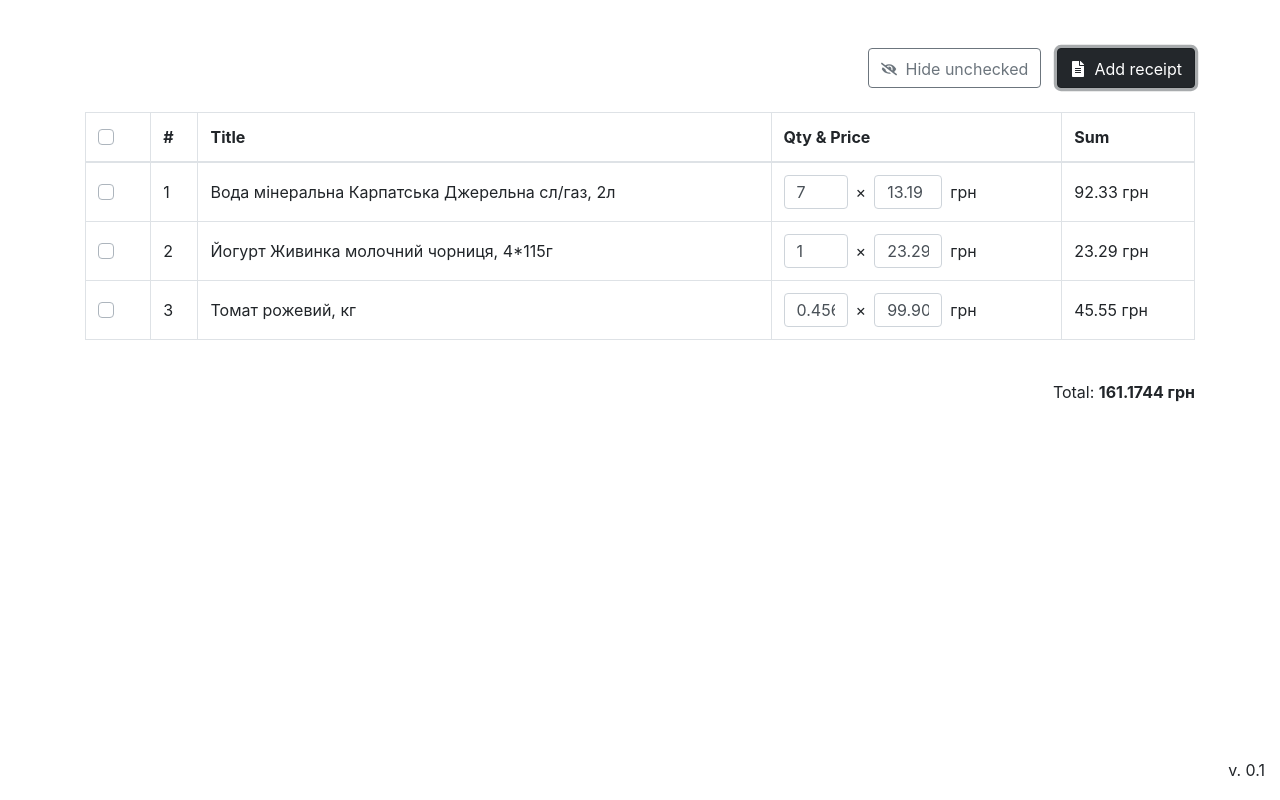
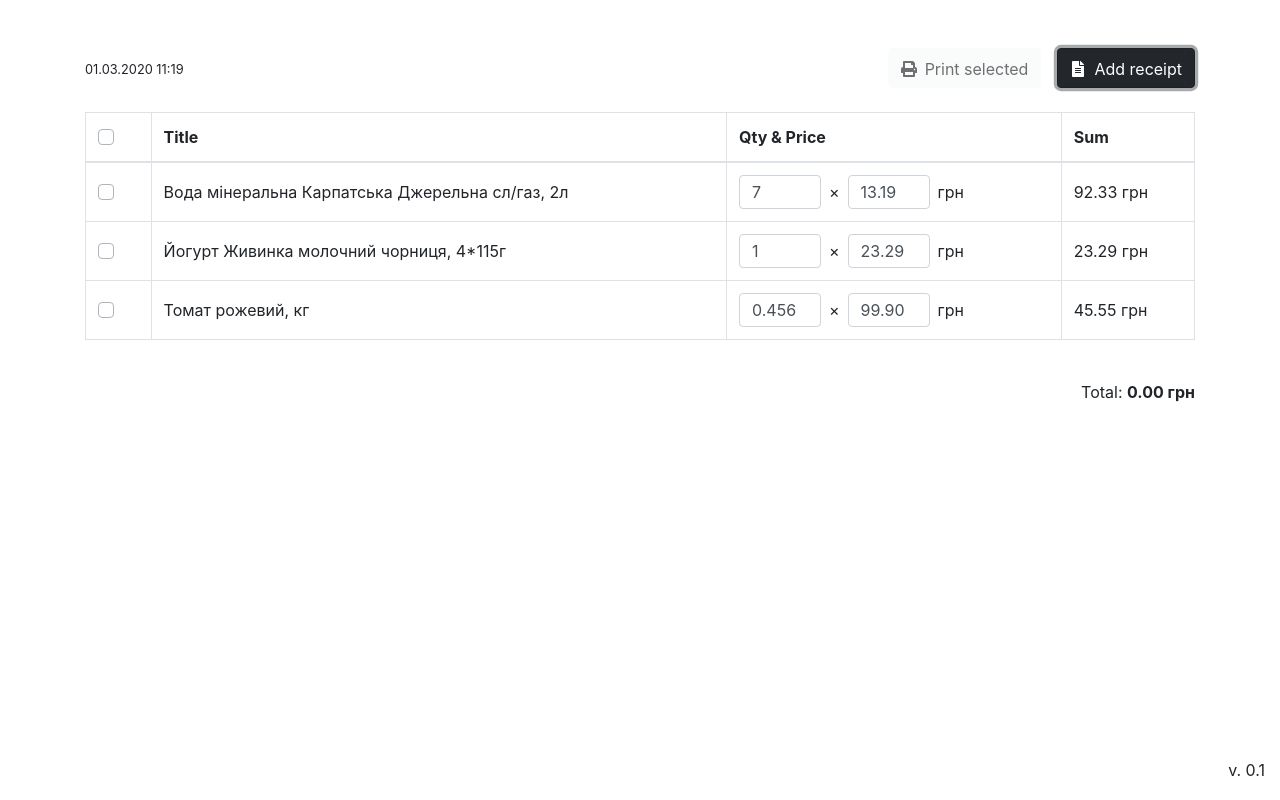
Before and after one commit to svyatik/betty-the-receipt-checker, a React app: page / in a window 1280 px wide. Both pictures are taken after a click on the button "Add receipt". Built offline with nearby package versions, Linux system fonts and the light colour scheme.

Commit message:
add logic

```diff
--- a/package.json
+++ b/package.json
@@ -14,7 +14,8 @@
     "jquery": "^3.4.1",
     "popper.js": "^1.16.1",
     "react-bootstrap": "^1.0.0-beta.17",
-    "react-icons": "^3.9.0"
+    "react-icons": "^3.9.0",
+    "react-number-format": "^4.4.1"
   },
   "devDependencies": {
     "@types/react": "^16.9.23",
--- a/src/App.tsx
+++ b/src/App.tsx
@@ -1,7 +1,7 @@
 import React, { Component, Fragment } from 'react';
 import { observer } from 'mobx-react';
 import { Container, Row, Col, Button } from 'react-bootstrap';
-import { FaEye, FaEyeSlash, FaFileAlt } from "react-icons/fa";
+import { FaPrint, FaFileAlt } from "react-icons/fa";
 import { StoreContext } from './contexts';
 
 // Components
@@ -10,10 +10,6 @@ import DataTable from './components/DataTable';
 // Styles
 import '../scss/main.scss';
 import './styles.scss';
-
-type State = {
-  isHideUnchecked: boolean;
-}
 
 const data = [
   { id: 1, isChecked: false, title: 'Вода мінеральна Карпатська Джерельна сл/газ, 2л', quantity: 7, sum: 13.19 },
@@ -26,12 +22,8 @@ class App extends Component {
   static contextType = StoreContext;
   declare context: React.ContextType<typeof StoreContext>
 
-  state: State = {
-    isHideUnchecked: false
-  };
-
-  onLayoutToggle = () => {
-    this.setState({ isHideUnchecked: !this.state.isHideUnchecked });
+  onPrintSelectedHandle = () => {
+    window.print();
   }
 
   addReceiptClickHandle = () => {
@@ -40,26 +32,21 @@ class App extends Component {
   }
 
   render() {
-    const { isHideUnchecked } = this.state;
     const { receipt } = this.context;
+
+    const canPrint = receipt.records.filter(record => record.isChecked).length > 0;
 
     return (
       <Fragment>
         <Container className="mt-5">
-          <Row className="media-desktop">
-            <Col className="text-right">
-              <Button className="mr-3" variant={'outline-secondary'} onClick={this.onLayoutToggle}>
-                {isHideUnchecked ?
-                  <Fragment>
-                    <FaEye className="align-middle mr-2" />
-                    <span className="align-middle">Show unchecked</span>
-                  </Fragment>
-                  :
-                  <Fragment>
-                    <FaEyeSlash className="align-middle mr-2" />
-                    <span className="align-middle">Hide unchecked</span>
-                  </Fragment>
-                }
+          <Row>
+            <Col className="align-self-center">
+              <p className="mb-0"><small>01.03.2020 11:19</small></p>
+            </Col>
+            <Col className="text-right media-desktop">
+              <Button className="mr-3" variant="light" onClick={this.onPrintSelectedHandle} disabled={!canPrint}>
+                <FaPrint className="align-middle mr-2" />
+                <span className="align-middle">Print selected</span>
               </Button>
               <Button variant="dark" onClick={this.addReceiptClickHandle}>
                 <FaFileAlt className="align-middle mr-2" />
@@ -69,12 +56,12 @@ class App extends Component {
           </Row>
           <Row className="mt-4">
             <Col>
-              <DataTable isHideUnchecked={isHideUnchecked} />
+              <DataTable />
             </Col>
           </Row>
           <Row className="mt-4">
             <Col className="text-right">
-              <p>Total: <b>{receipt.totalSum} грн</b></p>
+              <p>Total: <b>{receipt.totalSum.toFixed(2)} грн</b></p>
             </Col>
           </Row>
         </Container>
--- a/src/components/DataTable/index.tsx
+++ b/src/components/DataTable/index.tsx
@@ -9,11 +9,7 @@ import DataTableRow from '../DataTableRow';
 // Styles
 import './styles.scss';
 
-type Props = {
-  isHideUnchecked: boolean;
-}
-
-const DataTable: FC<Props> = observer(({ isHideUnchecked }) => {
+const DataTable: FC = observer(() => {
   const { receipt } = useContext(StoreContext);
 
   return (
@@ -22,18 +18,18 @@ const DataTable: FC<Props> = observer(({ isHideUnchecked }) => {
         <tr>
           <th className="media-desktop">
             <FormCheck custom={true}>
-              <FormCheck.Input type={'checkbox'} />
-              <FormCheck.Label />
+              <FormCheck.Input id='select-all' type={'checkbox'} onChange={receipt.toggleAll} />
+              <FormCheck.Label htmlFor='select-all'  />
             </FormCheck>
           </th>
-          <th>#</th>
           <th>Title</th>
           <th>Qty & Price</th>
           <th>Sum</th>
         </tr>
       </thead>
       <tbody>
-        {receipt.records.map((receipt, index) => <DataTableRow key={receipt.id} counter={index + 1} receipt={receipt} hide={isHideUnchecked} />)}
+        {receipt.records
+          .map((record, index) => <DataTableRow key={record.id} record={record} onEdit={receipt.editRecord} />)}
       </tbody>
     </Table>
   );
--- a/src/components/DataTable/styles.scss
+++ b/src/components/DataTable/styles.scss
@@ -7,12 +7,13 @@
     height: 34px !important;
     display: inline-block !important;
 
-    &--qty {
-      width: 64px !important;
+    &--qty,
+    &--price {
+      width: 82px !important;
     }
 
-    &--price {
-      width: 68px !important;
+    &--error {
+      border-color: #dc3545 !important;
     }
   }
 
@@ -28,6 +29,12 @@
 
 @media print{
   .data-table {
+    &__row {
+      &--hidden {
+        display: none;
+      }
+    }
+
     &__input {
       height: initial !important;
       width: initial !important;
--- a/src/components/DataTableRow/index.tsx
+++ b/src/components/DataTableRow/index.tsx
@@ -1,42 +1,66 @@
-import React, { FC } from 'react';
-import { FormControl, FormCheck } from 'react-bootstrap';
+import React, { FC, FormEvent } from 'react';
+import { FormCheck } from 'react-bootstrap';
+import { RecordModel } from '../../models';
+import NumberFormat from 'react-number-format';
 
 type Props = {
-  counter: number;
-  receipt: Receipt;
-  hide: boolean;
+  record: RecordModel;
+  onEdit: (id: number, item: Partial<RecordModel>) => void;
 }
 
-const DataTableRow: FC<Props> = ({ counter, receipt, hide }) => (
-  <tr>
+const DataTableRow: FC<Props> = ({ record, onEdit }) => {
+  const onQuantityChangeHandle = (event: FormEvent) => {
+    onEdit(record.id, { quantity: parseFloat((event.target as HTMLInputElement).value) });
+  }
+
+  const onSumChangeHandle = (event: FormEvent) => {
+    onEdit(record.id, { sum: parseFloat((event.target as HTMLInputElement).value) });
+  }
+
+  return (
+    <tr className={`data-table__row${record.isChecked ? '' : ' data-table__row--hidden'}`}>
       <td className="media-desktop">
         <FormCheck custom={true}>
-        <FormCheck.Input type={'checkbox'} checked={receipt.isChecked} />
-        <FormCheck.Label />
+          <FormCheck.Input id={`record-${record.id}`} type={'checkbox'} checked={record.isChecked} onChange={() => onEdit(record.id, { isChecked: !record.isChecked })} />
+          <FormCheck.Label htmlFor={`record-${record.id}`} />
         </FormCheck>
       </td>
-    <td>{counter}</td>
-    <td>{receipt.title}</td>
+      <td>{record.title}</td>
       <td>
         <div className="media-desktop">
-        <FormControl
-          className="data-table__input data-table__input--qty"
-          value={receipt.quantity.toString()}
+          <NumberFormat
+            className={`form-control data-table__input data-table__input--qty ${record.quantity ? '' : 'data-table__input--error'}`}
+            decimalSeparator='.'
+            decimalScale={3}
+            defaultValue={1}
+            value={record.quantity}
+            onChange={onQuantityChangeHandle}
+            isNumericString={true}
           />
+
           <span className="ml-2 mr-2 data-table__sub">×</span>
-        <FormControl
-          className="data-table__input data-table__input--price"
-          value={receipt.sum.toFixed(2)}
+
+          <NumberFormat
+            className={`form-control data-table__input data-table__input--price ${record.sum ? '' : 'data-table__input--error'}`}
+            decimalSeparator='.'
+            decimalScale={2}
+            fixedDecimalScale={true}
+            value={record.sum}
+            defaultValue={0.00}
+            onChange={onSumChangeHandle}
+            isNumericString={true}
           />
+
           <span className="ml-2 data-table__sub">грн</span>
         </div>
 
         <div className="media-print">
-        <span>{`${receipt.quantity.toString()} × ${receipt.sum.toFixed(2)} грн`}</span>
+          <span>{`${record.quantity.toString()} × ${record.sum} грн`}</span>
         </div>
       </td>
-    <td>{(receipt.quantity * receipt.sum).toFixed(2)} грн</td>
+      <td>{(record.total).toFixed(2)} грн</td>
     </tr>
   );
+}
 
 export default DataTableRow;
--- a/src/models/RecordModel.ts
+++ b/src/models/RecordModel.ts
@@ -20,6 +20,6 @@ export default class RecordModel {
   }
 
   @computed public get total(): number {
-    return this.quantity * this.sum;
+    return (this.quantity || 1) * (this.sum || 0);
   }
 }
--- a/src/stores/ReceiptStore.ts
+++ b/src/stores/ReceiptStore.ts
@@ -7,59 +7,29 @@ export class ReceiptStore {
   }
 
   @observable public records: Array<RecordModel>;
-
+  @observable public checkAll: boolean = false;
 
   @action addRecord = (item: Partial<RecordModel>): void => {
     this.records.push(new RecordModel(item.id, item.title, item.quantity, item.sum));
   };
 
-  @computed get totalSum(): number {
-    return this.records.reduce((acc, record) => acc += record.total, 0);
-  }
+  @action editRecord = (id: number, item: Partial<RecordModel>): void => {
+    this.records = this.records.map(record => record.id === id ? Object.assign(record, item) : record);
 
-  /* @computed get activeTodos() {
-    return this.todos.filter((todo) => !todo.completed);
-  } */
-
-  /*@computed
-  get completedTodos() {
-    return this.todos.filter((todo) => todo.completed);
-  } */
-
-  /* @action
-  addTodo = (item: Partial<TodoModel>): void => {
-    this.todos.push(new TodoModel(item.text, item.completed));
-  }; */
-
-  /* @action
-  editTodo = (id: number, data: Partial<TodoModel>): void => {
-    this.todos = this.todos.map((todo) => {
-      if (todo.id === id) {
-        if (typeof data.completed == 'boolean') {
-          todo.completed = data.completed;
-        }
-        if (typeof data.text == 'string') {
-          todo.text = data.text;
-        }
-      }
-      return todo;
-    });
-  }; */
-
-  /* @action
-  deleteTodo = (id: number): void => {
-    this.todos = this.todos.filter((todo) => todo.id !== id);
+    // Todo.
+    // If all records are selected or deselected, update the 'checkAll' variable
   };
 
-  @action
-  completeAll = (): void => {
-    this.todos = this.todos.map((todo) => ({ ...todo, completed: true }));
+  @action toggleAll = (): void => {
+    this.checkAll = !this.checkAll;
+    this.records = this.records.map(record => Object.assign(record, { isChecked: this.checkAll }));
   };
 
-  @action
-  clearCompleted = (): void => {
-    this.todos = this.todos.filter((todo) => !todo.completed);
-  }; */
+  @computed get totalSum(): number {
+    return this.records
+      .filter(record => record.isChecked)
+      .reduce((acc, record) => acc += record.total, 0);
+  }
 }
 
 export default ReceiptStore;
```
Also changed, not shown: 1 other file (tests, documents, lock files or other folders). Lines whose indentation alone changed are shown as unchanged.
